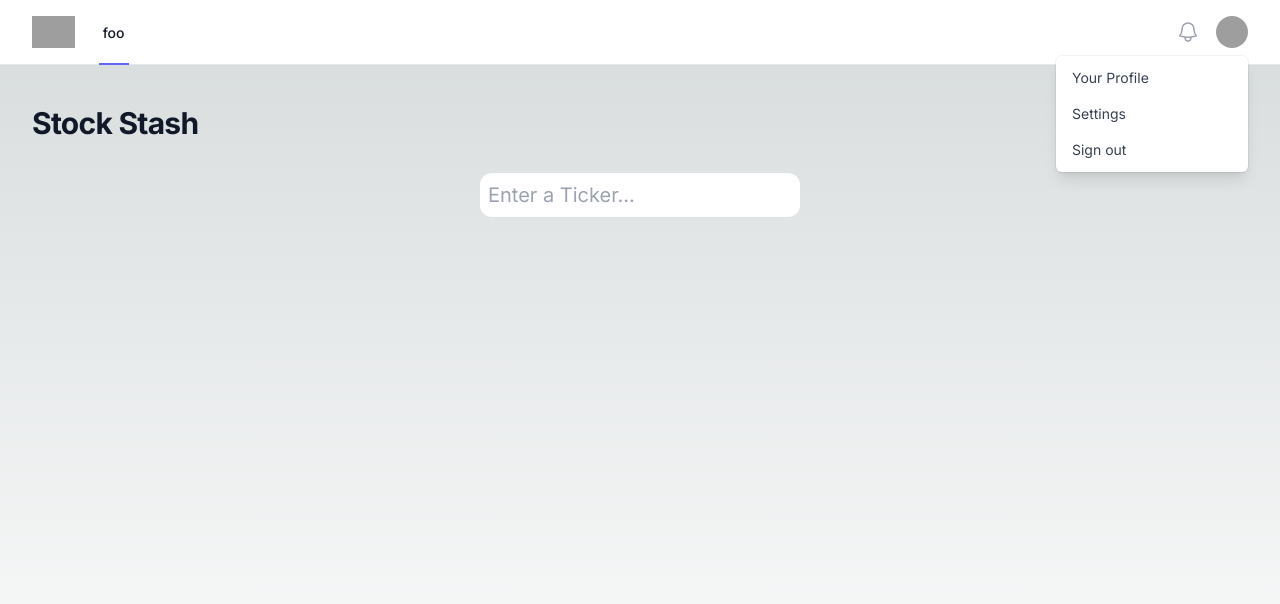
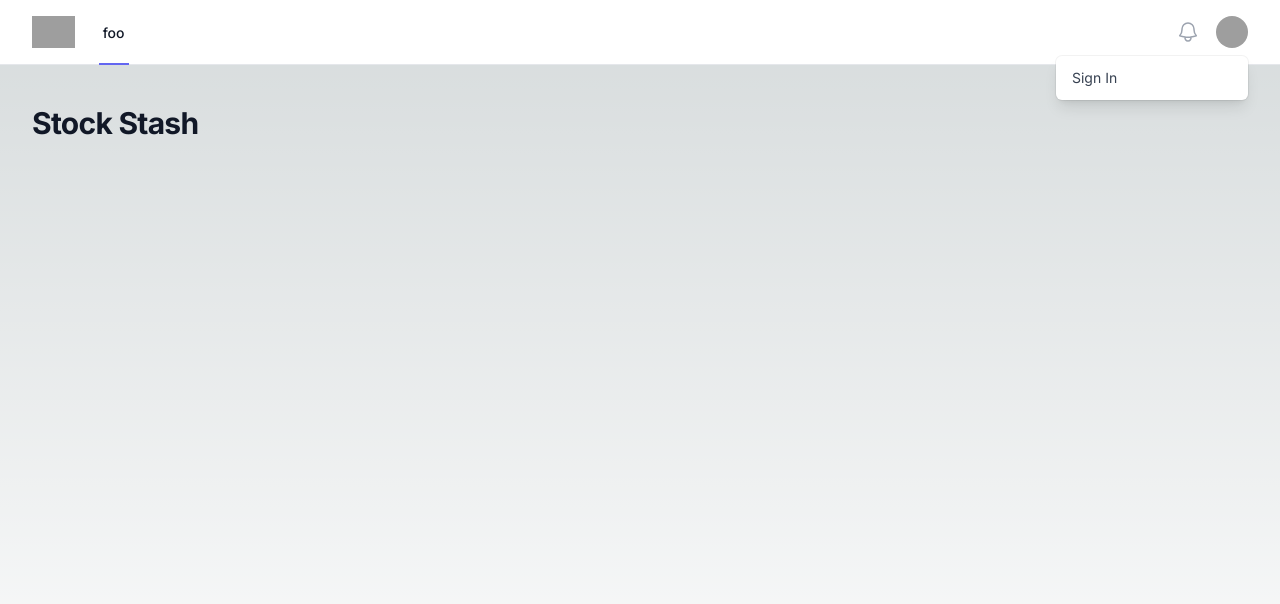
Before and after one commit to lbholmes1998/StockStash, a Next.js app in the folder nextjs-fastapi/: page / in a window 1280 px wide. Both pictures are taken after a click on the button "Open user menu". Shown: the top 604 px of the page. Built offline with nearby package versions, Linux system fonts and the light colour scheme; grey boxes are pictures that could not be loaded.

Commit message:
move search bar out, add link to log in form

```diff
--- a/nextjs-fastapi/app/layout.tsx
+++ b/nextjs-fastapi/app/layout.tsx
@@ -3,6 +3,7 @@ import { Inter } from "next/font/google";
 import { Disclosure, DisclosureButton, DisclosurePanel, Menu, MenuButton, MenuItem, MenuItems } from '@headlessui/react'
 import { Bars3Icon, BellIcon, XMarkIcon } from '@heroicons/react/24/outline'
 import StockSearch from "./components/StockSearch";
+import Link from "next/link";
 
 const inter = Inter({ subsets: ["latin"] });
 
@@ -30,9 +31,7 @@ export default function RootLayout({
   ]
 
   const userNavigation = [
-    { name: 'Your Profile', href: '#' },
-    { name: 'Settings', href: '#' },
-    { name: 'Sign out', href: '#' },
+    { name: 'Sign In', href: '/login' },
   ]
 
   function classNames(...classes: any) {
@@ -99,12 +98,12 @@ export default function RootLayout({
                     >
                       {userNavigation.map((item) => (
                         <MenuItem key={item.name}>
-                          <a
+                          <Link
                             href={item.href}
                             className="block px-4 py-2 text-sm text-gray-700 data-[focus]:bg-gray-100 data-[focus]:outline-none"
                           >
                             {item.name}
-                          </a>
+                          </Link>
                         </MenuItem>
                       ))}
                     </MenuItems>
@@ -170,7 +169,6 @@ export default function RootLayout({
             </header>
             <main>
               <div className="mx-auto max-w-7xl px-4 py-8 sm:px-6 lg:px-8">
-                <StockSearch />
                 {children}
               </div>
             </main>
```
